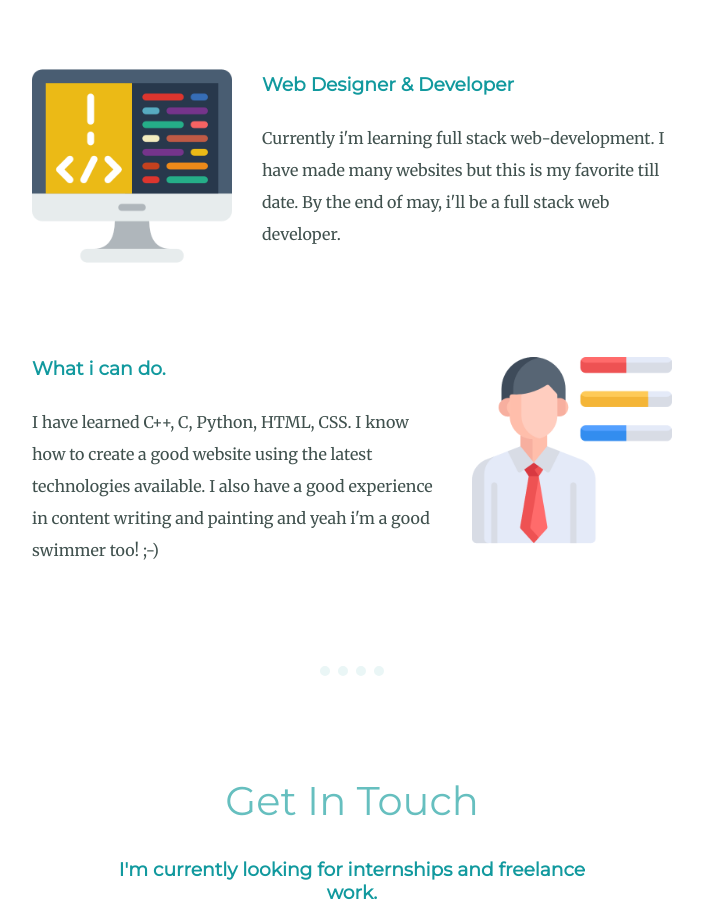
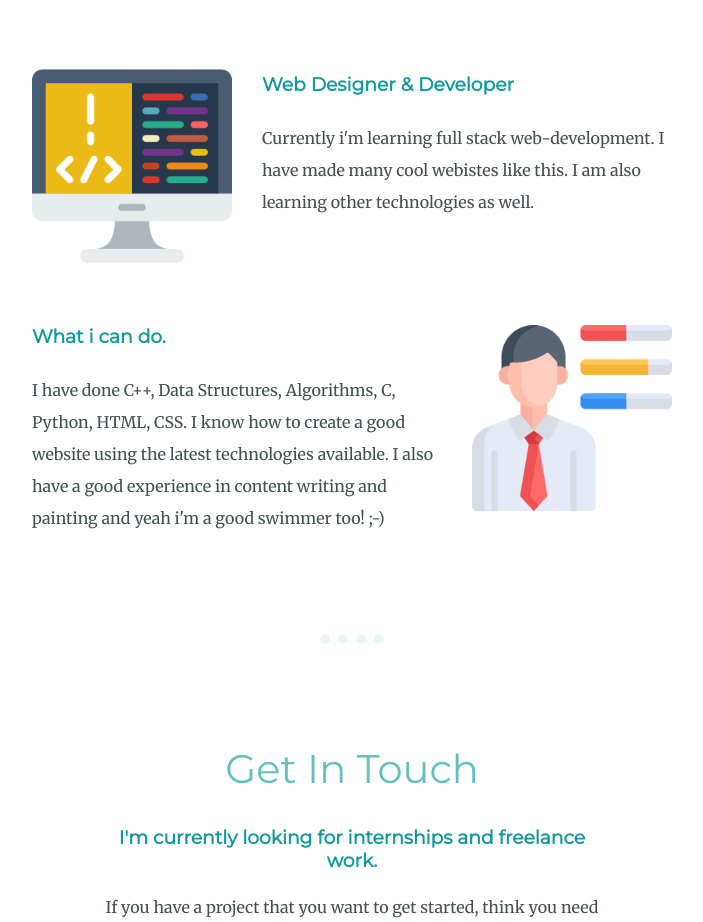
Before and after one commit to VARUN-009/Professional-Website, a plain HTML site: page index.html in a window 1280 px wide. Shown: the part 1500-2422 px from the top of the page, without its empty margins (288-991 px from the left). Drawn offline with Linux system fonts and the light colour scheme.

Commit message:
Update index.html

```diff
--- a/index.html
+++ b/index.html
@@ -40,12 +40,12 @@
     <div class="skill-row">
       <img class="computer" src="coding.png" alt="">
       <h3>Web Designer & Developer</h3>
-      <p>Currently i'm learning full stack web-development. I have made many websites but this is my favorite till date. By the end of may, i'll be a full stack web developer. </p>
+      <p>Currently i'm learning full stack web-development. I have made many cool webistes like this. I am also learning other technologies as well. </p>
     </div>
     <div class="skill-row">
       <img class="qualities" src="skills.png" alt="">
       <h3>What i can do.</h3>
-      <p>I have learned C++, C, Python, HTML, CSS. I know how to create a good website using the latest technologies available. I also have a good experience in content writing and painting and yeah i'm a good swimmer too! ;-)</p>
+      <p>I have done C++, Data Structures, Algorithms, C, Python, HTML, CSS. I know how to create a good website using the latest technologies available. I also have a good experience in content writing and painting and yeah i'm a good swimmer too! ;-)</p>
     </div>
   </div>
   <hr>
```
